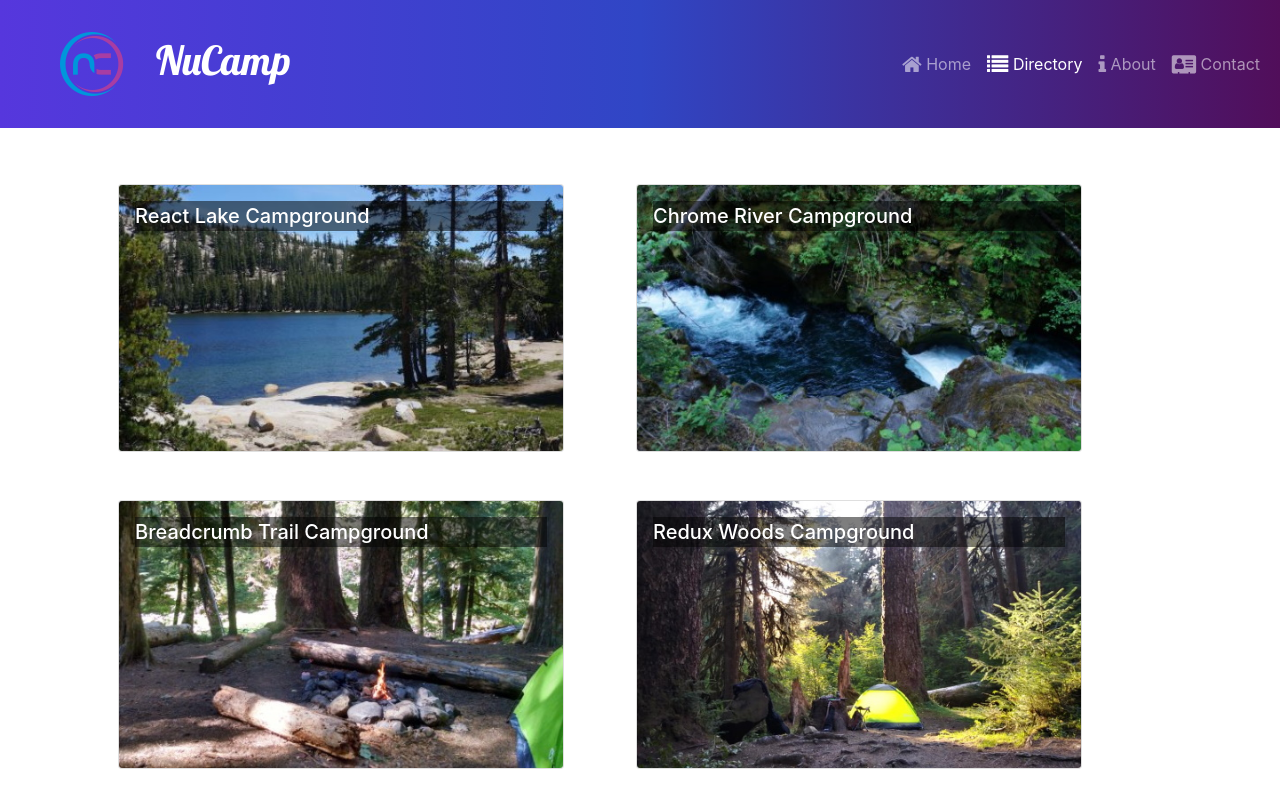
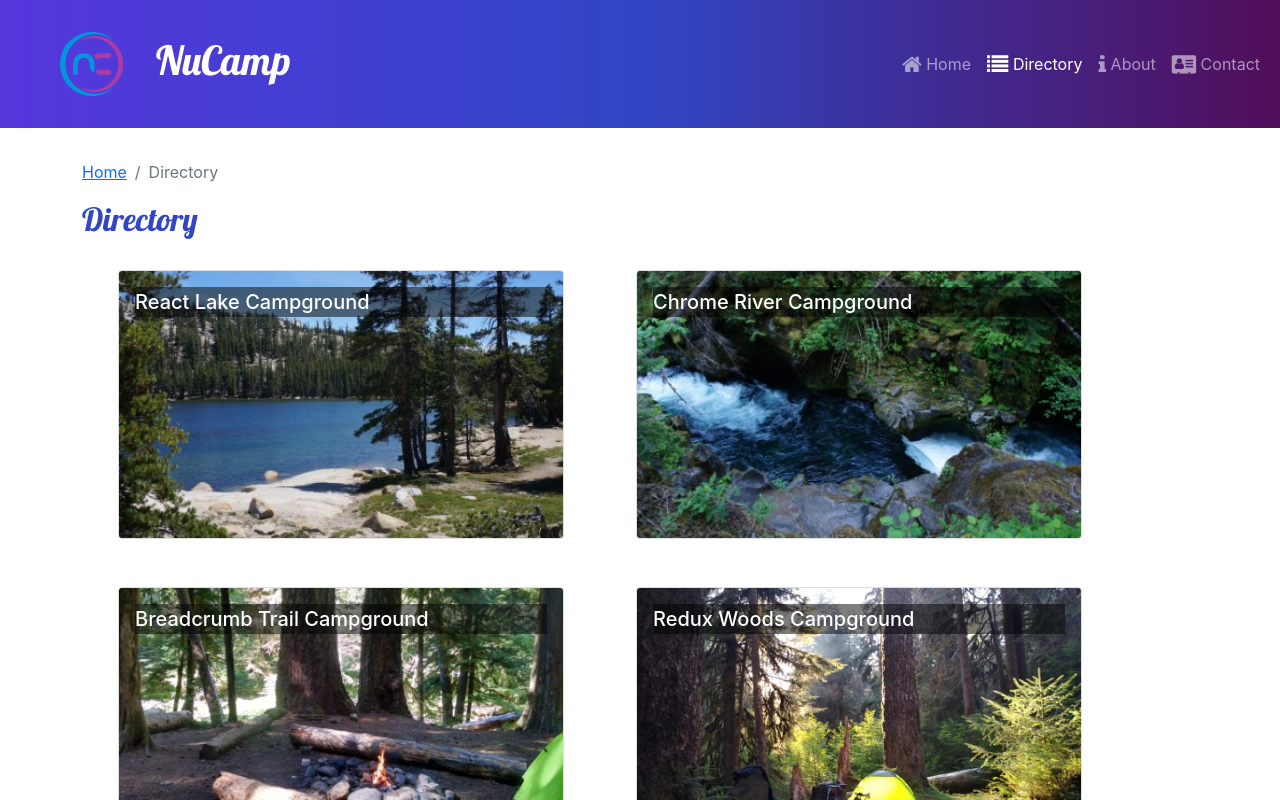
Before and after one commit to Mbappe-254/react, a React (Create React App) app: page /directory in a window 1280 px wide. Shown: the top 800 px of the page. Built offline with nearby package versions, Linux system fonts and the light colour scheme.

Commit message:
breadcrumbs components

```diff
--- /dev/null
+++ b/src/components/SubHeader.js
@@ -0,0 +1,26 @@
+import { Col,Row,Breadcrumb, BreadcrumbItem} from 'reactstrap';
+import {Link} from 'react-router-dom';
+
+const SubHeader = ({ current, detail}) => {
+ return (
+  <Row>
+    <Col>
+    <Breadcrumb>
+    <BreadcrumbItem>
+    <Link to='/'>Home</Link>
+    </BreadcrumbItem>
+    {detail &&(
+        <BreadcrumbItem>
+        <Link to='/directory'>Directory</Link>
+        </BreadcrumbItem>
+    )}
+    <BreadcrumbItem active>{current}</BreadcrumbItem>
+    </Breadcrumb>
+    <h2>{current}</h2>
+    </Col>
+  </Row>
+
+ )
+
+};
+export default SubHeader;
--- a/src/pages/CampsiteDetailPage.js
+++ b/src/pages/CampsiteDetailPage.js
@@ -3,13 +3,14 @@
 import { selectCampsiteById } from '../features/campsites/campsitesSlice';
 import CampsiteDetail from '../features/campsites/CampsiteDetail';
 import CommentsList from '../features/comments/CommentsList';
-
+import SubHeader from '../components/SubHeader';
 const CampsiteDetailPage = () => {
   const { campsiteId } = useParams();
   const campsite = selectCampsiteById(campsiteId);
 
   return(
       <Container>
+        <SubHeader current ={campsite.name} detail={true}/>
         <Row>
             <CampsiteDetail campsite={campsite} />
             <CommentsList campsiteId={campsiteId} />
--- a/src/pages/CampsitesDirectoryPage.js
+++ b/src/pages/CampsitesDirectoryPage.js
@@ -1,9 +1,11 @@
 
 import { Container} from 'reactstrap';
 import CampsitesList from '../features/campsites/CampsitesList';
+import SubHeader from '../components/SubHeader';
 const CampsitesDirectoryPage = () => {
     return (
         <Container>
+            <SubHeader current='Directory' />
          <CampsitesList />
         </Container>
     );
--- a/src/pages/HomePage.js
+++ b/src/pages/HomePage.js
@@ -1,9 +1,10 @@
 import { Container } from 'reactstrap';
 import DisplayList from '../features/display/DisplayList';
-
+import SubHeader from '../components/SubHeader';
 const HomePage =() => {
     return (
         <Container>
+            <SubHeader current ='Home'/>
             <DisplayList/>
         </Container>
     )
```
